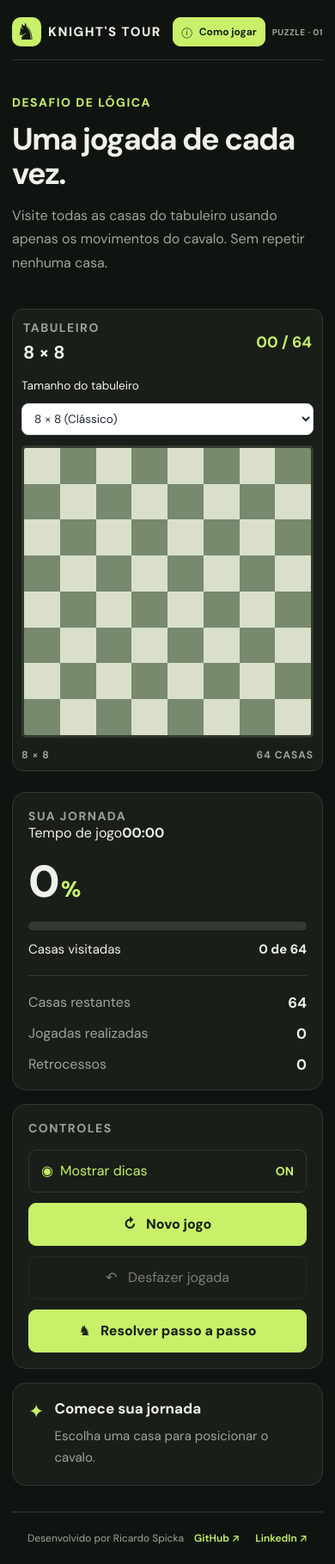
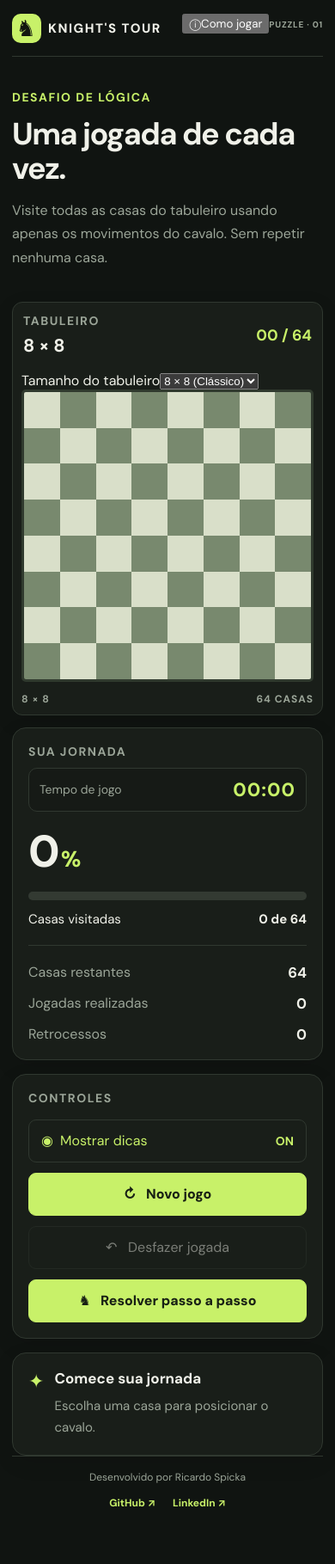
Before and after one commit to RicardoSpicka/knight-tour, a React (Vite) app: page / in a window 390 px wide. Shown: the whole page at 86% size. After the commit the page ends 1777 px from the top, so only its background shows below. Built offline with nearby package versions, Linux system fonts and the light colour scheme.

Commit message:
Refactor CSS: Remove unreachable styles and add timer
Removed unreachable square styles and added timer and completion modal styles.

```diff
--- a/src/App.css
+++ b/src/App.css
@@ -196,24 +196,6 @@
     box-shadow 120ms ease;
 }
 
-
-/* Casa que não pode mais ser alcançada sem repetir movimentos */
-.square.dark.unreachable,
-.square.light.unreachable {
-  background-color: #dc2626;
-  color: #ffffff;
-  border-color: #b91c1c;
-  box-shadow: inset 0 0 0 2px rgba(255, 255, 255, 0.18);
-}
-
-/* Mantém o destaque vermelho ao passar o mouse */
-.square.dark.unreachable:hover,
-.square.light.unreachable:hover {
-  background-color: #b91c1c;
-  color: #ffffff;
-}
-
-
 /* Cores alternadas. */
 
 .square.light {
@@ -352,6 +334,33 @@
 
 .panel-label {
   display: block;
+}
+
+/* ---------- Cronômetro da partida ---------- */
+
+.timer-row {
+  display: flex;
+  align-items: center;
+  justify-content: space-between;
+  gap: 12px;
+  margin-top: 10px;
+  padding: 10px 12px;
+  border: 1px solid var(--border);
+  border-radius: 10px;
+  background: rgba(0, 0, 0, 0.12);
+}
+
+.timer-label {
+  color: var(--muted);
+  font-size: 14px;
+}
+
+.timer-value {
+  color: var(--accent);
+  font-size: 22px;
+  font-weight: 800;
+  font-variant-numeric: tabular-nums;
+  letter-spacing: 1px;
 }
 
 /* ---------- Indicador de progresso ---------- */
@@ -544,364 +553,9 @@
   padding-top: 20px;
   border-top: 1px solid var(--border);
   color: var(--muted);
-  font-size: 18px;
+  font-size: 14px;
   line-height: 1.7;
 }
-
-.footer-links {
-  display: flex;
-  align-items: center;
-  justify-content: center;
-  gap: 18px;
-  flex-wrap: wrap;
-}
-
-.footer-links a {
-  color: var(--accent);
-  text-decoration: none;
-  font-weight: 600;
-  transition: color 120ms ease;
-}
-
-.footer-links a:hover {
-  color: #ffffff;
-  text-decoration: underline;
-}
-
-.footer-links a:focus-visible {
-  outline: 2px solid var(--accent);
-  outline-offset: 4px;
-  border-radius: 3px;
-}
-
-
-.speed-control {
-  display: flex;
-  flex-direction: column;
-  gap: 6px;
-  width: 100%;
-  font-size: 0.85rem;
-}
-
-.speed-control select {
-  width: 100%;
-  padding: 8px 10px;
-  border: 1px solid #d1d5db;
-  border-radius: 8px;
-  background: #fff;
-  color: #1f2937;
-  font: inherit;
-}
-
-
-.board-size-control {
-  display: flex;
-  align-items: center;
-  justify-content: space-between;
-  gap: 12px;
-  margin-bottom: 12px;
-  font-size: 0.85rem;
-}
-
-.board-size-select {
-  min-width: 120px;
-  padding: 8px 10px;
-  border: 1px solid #d1d5db;
-  border-radius: 8px;
-  background: #fff;
-  color: #1f2937;
-  font: inherit;
-}
-
-.board-size-select:focus {
-  outline: 2px solid #93c5fd;
-  outline-offset: 2px;
-}
-
-/* ---------- Botão de regras no cabeçalho ---------- */
-
-.topbar-actions {
-  display: flex;
-  align-items: center;
-  gap: 18px;
-}
-
-.rules-button {
-  display: inline-flex;
-  align-items: center;
-  justify-content: center;
-  gap: 8px;
-  padding: 9px 13px;
-
-  border: 1px solid var(--accent);
-  border-radius: 9px;
-
-  background: var(--accent);
-  color: #182014;
-
-  font: inherit;
-  font-size: 14px;
-  font-weight: 700;
-  cursor: pointer;
-
-  transition: filter 120ms ease;
-}
-
-.rules-button:hover {
-  filter: brightness(1.08);
-}
-
-.rules-button:focus-visible,
-.rules-close:focus-visible {
-  outline: 2px solid var(--accent);
-  outline-offset: 3px;
-}
-
-/* ---------- Modal de regras ---------- */
-
-.rules-overlay {
-  position: fixed;
-  inset: 0;
-  z-index: 1000;
-
-  display: flex;
-  align-items: center;
-  justify-content: center;
-
-  padding: 20px;
-  overflow-y: auto;
-
-  background: rgba(5, 8, 5, 0.78);
-  backdrop-filter: blur(5px);
-}
-
-.rules-modal {
-  width: min(100%, 620px);
-  max-height: calc(100dvh - 40px);
-  overflow-y: auto;
-
-  border: 1px solid var(--border);
-  border-radius: 18px;
-  background: var(--panel);
-  color: var(--text);
-
-  box-shadow: 0 24px 80px rgba(0, 0, 0, 0.45);
-}
-
-.rules-modal-header {
-  display: flex;
-  align-items: center;
-  justify-content: space-between;
-  gap: 16px;
-
-  padding: 22px 24px;
-  border-bottom: 1px solid var(--border);
-}
-
-.rules-modal-heading {
-  display: flex;
-  align-items: center;
-  gap: 14px;
-}
-
-.rules-icon {
-  display: grid;
-  place-items: center;
-  flex-shrink: 0;
-
-  width: 48px;
-  height: 48px;
-
-  border-radius: 12px;
-  background: var(--accent);
-  color: #182014;
-  font-size: 32px;
-}
-
-.rules-modal-heading h2 {
-  margin: 5px 0 0;
-  font-size: 26px;
-  line-height: 1.2;
-}
-
-.rules-close {
-  display: grid;
-  place-items: center;
-  flex-shrink: 0;
-
-  width: 38px;
-  height: 38px;
-
-  border: 1px solid var(--border);
-  border-radius: 9px;
-  background: transparent;
-  color: var(--muted);
-
-  font-size: 28px;
-  line-height: 1;
-  cursor: pointer;
-}
-
-.rules-close:hover {
-  color: var(--text);
-  border-color: var(--accent);
-}
-
-.rules-content {
-  display: grid;
-  gap: 20px;
-  padding: 24px;
-}
-
-.rules-intro {
-  margin: 0;
-  color: var(--muted);
-  font-size: 15px;
-  line-height: 1.7;
-}
-
-.rule-item {
-  display: grid;
-  grid-template-columns: 40px minmax(0, 1fr);
-  gap: 14px;
-  align-items: start;
-}
-
-.rule-number {
-  display: grid;
-  place-items: center;
-
-  width: 38px;
-  height: 38px;
-
-  border: 1px solid var(--border);
-  border-radius: 10px;
-  color: var(--accent);
-
-  font-size: 13px;
-  font-weight: 800;
-}
-
-.rule-item h3 {
-  margin: 0 0 6px;
-  font-size: 16px;
-}
-
-.rule-item p {
-  margin: 0;
-  color: var(--muted);
-  font-size: 14px;
-  line-height: 1.65;
-}
-
-.rules-tip {
-  display: flex;
-  align-items: flex-start;
-  gap: 12px;
-
-  padding: 16px;
-  border: 1px solid rgba(200, 241, 105, 0.22);
-  border-radius: 12px;
-  background: rgba(200, 241, 105, 0.06);
-}
-
-.rules-tip > span {
-  flex-shrink: 0;
-  color: var(--accent);
-  font-size: 20px;
-}
-
-.rules-tip p {
-  margin: 0;
-  color: var(--muted);
-  font-size: 14px;
-  line-height: 1.65;
-}
-
-.rules-tip strong {
-  color: var(--accent);
-}
-
-.rules-modal-footer {
-  padding: 0 24px 24px;
-}
-
-.rules-modal-footer .primary-button {
-  min-height: 44px;
-}
-
-/* ---------- Modal em telas pequenas ---------- */
-
-@media (max-width: 560px) {
-  .topbar-actions {
-    gap: 8px;
-  }
-
-  .rules-button {
-    padding: 8px 9px;
-    font-size: 12px;
-  }
-
-  .version {
-    font-size: 10px;
-    letter-spacing: 0.5px;
-  }
-
-  .rules-overlay {
-    padding: 10px;
-  }
-
-  .rules-modal {
-    max-height: calc(100dvh - 20px);
-    border-radius: 14px;
-  }
-
-  .rules-modal-header {
-    padding: 16px;
-  }
-
-  .rules-modal-heading h2 {
-    font-size: 22px;
-  }
-
-  .rules-icon {
-    width: 42px;
-    height: 42px;
-    font-size: 28px;
-  }
-
-  .rules-content {
-    gap: 17px;
-    padding: 18px 16px;
-  }
-
-  .rule-item {
-    grid-template-columns: 32px minmax(0, 1fr);
-    gap: 10px;
-  }
-
-  .rule-number {
-    width: 32px;
-    height: 32px;
-  }
-
-  .rules-modal-footer {
-    padding: 0 16px 16px;
-  }
-}
-
-@media (max-width: 480px) {
-  .board-size-control {
-    align-items: stretch;
-    flex-direction: column;
-  }
-
-  .board-size-select {
-    width: 100%;
-  }
-}
-
-
 
 /* =========================================================
    RESPONSIVIDADE
@@ -1164,3 +818,301 @@
     font-size: 12px;
   }
 }
+
+
+/* =========================================================
+   REFINO VISUAL: PALETA, RODAPÉ, CONCLUSÃO E RESPONSIVIDADE
+   ========================================================= */
+
+:root {
+  color-scheme: dark;
+  background: #101411;
+  font-synthesis: none;
+  text-rendering: optimizeLegibility;
+  -webkit-font-smoothing: antialiased;
+  -moz-osx-font-smoothing: grayscale;
+}
+
+html {
+  min-width: 320px;
+  min-height: 100%;
+  background: #101411;
+  scroll-behavior: smooth;
+}
+
+body {
+  min-width: 320px;
+  min-height: 100vh;
+  margin: 0;
+  background: #101411;
+}
+
+#root {
+  min-height: 100vh;
+  background: #101411;
+}
+
+.app {
+  display: flex;
+  flex-direction: column;
+  min-height: 100vh;
+  background: var(--bg);
+}
+
+.game-layout {
+  width: 100%;
+}
+
+.board-panel,
+.status-card,
+.action-card,
+.message-card {
+  border-color: var(--border);
+  box-shadow: 0 8px 24px rgb(0 0 0 / 10%);
+}
+
+.footer {
+  width: 100%;
+  margin-top: auto;
+  padding: 18px 0 6px;
+  border-top: 1px solid var(--border);
+  color: var(--muted);
+  font-size: 12px;
+}
+
+.footer-links {
+  display: flex;
+  flex-wrap: wrap;
+  align-items: center;
+  justify-content: flex-end;
+  gap: 22px;
+}
+
+.footer-links a {
+  color: var(--accent);
+  font-weight: 700;
+  text-decoration: none;
+  text-underline-offset: 4px;
+  transition: color 160ms ease, opacity 160ms ease;
+}
+
+.footer-links a:hover {
+  color: #e2ff9e;
+  text-decoration: underline;
+}
+
+.footer-links a:focus-visible,
+.completion-close:focus-visible {
+  outline: 2px solid var(--accent);
+  outline-offset: 4px;
+}
+
+/* Modal de vitória */
+.completion-overlay {
+  position: fixed;
+  z-index: 1000;
+  inset: 0;
+  display: grid;
+  place-items: center;
+  overflow-y: auto;
+  padding: 24px;
+  background: rgb(3 8 4 / 78%);
+  backdrop-filter: blur(9px);
+  animation: completion-overlay-in 180ms ease-out;
+}
+
+.completion-modal {
+  position: relative;
+  width: min(100%, 520px);
+  max-height: calc(100dvh - 48px);
+  overflow-y: auto;
+  padding: 34px;
+  border: 1px solid color-mix(in srgb, var(--accent) 42%, var(--border));
+  border-radius: 24px;
+  background: radial-gradient(ellipse at top, color-mix(in srgb, var(--accent) 10%, var(--panel)), var(--panel) 62%);
+  box-shadow: 0 28px 100px rgb(0 0 0 / 48%), 0 0 40px color-mix(in srgb, var(--accent) 9%, transparent);
+  text-align: center;
+  animation: completion-modal-in 240ms cubic-bezier(.2,.8,.2,1);
+}
+
+.completion-close {
+  position: absolute;
+  top: 13px;
+  right: 15px;
+  display: grid;
+  place-items: center;
+  width: 36px;
+  height: 36px;
+  border: 1px solid var(--border);
+  border-radius: 10px;
+  background: var(--bg);
+  color: var(--muted);
+  font-size: 25px;
+  line-height: 1;
+  cursor: pointer;
+}
+
+.completion-close:hover {
+  border-color: var(--accent);
+  color: var(--accent);
+}
+
+.completion-emblem {
+  display: grid;
+  place-items: center;
+  width: 78px;
+  height: 78px;
+  margin: 0 auto 18px;
+  border: 1px solid color-mix(in srgb, var(--accent) 55%, var(--border));
+  border-radius: 24px;
+  background: color-mix(in srgb, var(--accent) 13%, var(--panel));
+  color: var(--accent);
+  font-size: 47px;
+  box-shadow: 0 0 36px color-mix(in srgb, var(--accent) 12%, transparent);
+}
+
+.completion-kicker,
+.completion-stat span,
+.completion-signature {
+  color: var(--muted);
+  font-family: 'DM Mono', monospace;
+  font-size: .68rem;
+  font-weight: 700;
+  letter-spacing: .14em;
+}
+
+.completion-kicker {
+  margin: 0 0 8px;
+  color: var(--accent);
+}
+
+.completion-modal h2 {
+  margin: 0;
+  color: var(--text);
+  font-size: clamp(2.4rem, 8vw, 3.4rem);
+  font-weight: 800;
+  letter-spacing: -.06em;
+  line-height: 1.05;
+}
+
+.completion-description {
+  max-width: 390px;
+  margin: 13px auto 24px;
+  color: var(--muted);
+  font-size: .95rem;
+  line-height: 1.7;
+}
+
+.completion-stats {
+  display: grid;
+  grid-template-columns: repeat(2, minmax(0, 1fr));
+  gap: 10px;
+  margin-bottom: 20px;
+  text-align: left;
+}
+
+.completion-stat {
+  display: flex;
+  min-width: 0;
+  flex-direction: column;
+  gap: 8px;
+  padding: 15px;
+  border: 1px solid var(--border);
+  border-radius: 13px;
+  background: color-mix(in srgb, var(--bg) 48%, var(--panel));
+}
+
+.completion-stat-featured {
+  border-color: color-mix(in srgb, var(--accent) 38%, var(--border));
+  background: color-mix(in srgb, var(--accent) 7%, var(--panel));
+}
+
+.completion-stat span {
+  font-size: .61rem;
+  line-height: 1.4;
+}
+
+.completion-stat strong {
+  overflow-wrap: anywhere;
+  color: var(--text);
+  font-size: 1.45rem;
+  font-variant-numeric: tabular-nums;
+}
+
+.completion-stat-featured strong {
+  color: var(--accent);
+  font-size: 1.8rem;
+}
+
+.completion-stat strong small {
+  color: var(--muted);
+  font-size: .9rem;
+}
+
+.completion-actions {
+  display: grid;
+  gap: 10px;
+}
+
+.completion-actions .primary-button,
+.completion-actions .secondary-button {
+  width: 100%;
+  min-height: 46px;
+  justify-content: center;
+}
+
+.completion-signature {
+  margin: 20px 0 0;
+  font-size: .58rem;
+}
+
+@keyframes completion-overlay-in {
+  from { opacity: 0; }
+  to { opacity: 1; }
+}
+
+@keyframes completion-modal-in {
+  from { opacity: 0; transform: translateY(12px) scale(.98); }
+  to { opacity: 1; transform: translateY(0) scale(1); }
+}
+
+@media (max-width: 900px) {
+  .app { min-height: 100vh; }
+  .game-layout { grid-template-columns: minmax(0, 1fr); }
+  .board-panel { width: 100%; max-width: 680px; justify-self: center; }
+}
+
+@media (max-width: 560px) {
+  .app { padding: 16px 14px 12px; }
+  .topbar { align-items: flex-start; gap: 12px; }
+  .topbar-actions { flex-wrap: wrap; justify-content: flex-end; gap: 8px; }
+  .version { font-size: 10px; letter-spacing: .08em; }
+  .hero { padding: 24px 0 22px; }
+  .game-layout { gap: 14px; }
+  .sidebar { grid-template-columns: minmax(0, 1fr); }
+  .action-card { grid-column: auto; }
+  .footer { flex-direction: column; align-items: center; gap: 10px; padding-top: 14px; }
+  .footer-links { justify-content: center; gap: 20px; }
+  .completion-overlay { align-items: start; padding: 12px; }
+  .completion-modal { max-height: calc(100dvh - 24px); padding: 27px 17px 20px; border-radius: 19px; }
+  .completion-emblem { width: 66px; height: 66px; border-radius: 19px; font-size: 39px; margin-bottom: 14px; }
+  .completion-description { margin: 10px auto 17px; font-size: .88rem; }
+  .completion-stats { gap: 8px; margin-bottom: 16px; }
+  .completion-stat { padding: 11px 10px; gap: 6px; }
+  .completion-stat strong { font-size: 1.2rem; }
+  .completion-stat-featured strong { font-size: 1.5rem; }
+}
+
+@media (max-width: 360px) {
+  .app { padding-right: 9px; padding-left: 9px; }
+  .brand { font-size: 12px; letter-spacing: 1px; }
+  .brand-icon { width: 30px; height: 30px; font-size: 22px; }
+  .topbar-actions { max-width: 58%; }
+  .rules-button { padding: 8px 9px; font-size: 12px; }
+  .completion-stat { padding: 10px 8px; }
+  .completion-stat span { font-size: .55rem; letter-spacing: .08em; }
+}
+
+@media (prefers-reduced-motion: reduce) {
+  .completion-overlay, .completion-modal { animation: none !important; }
+}
```
